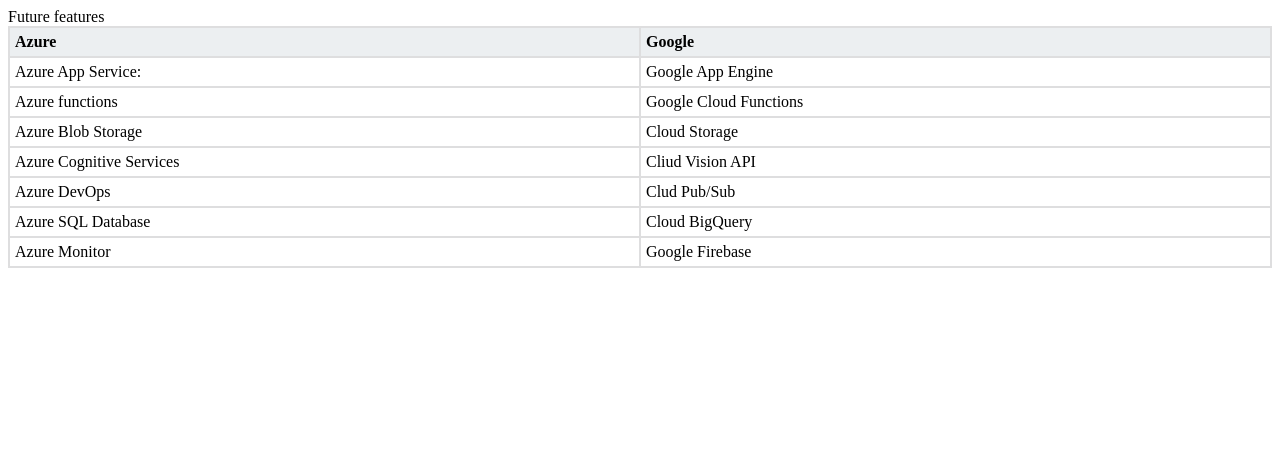
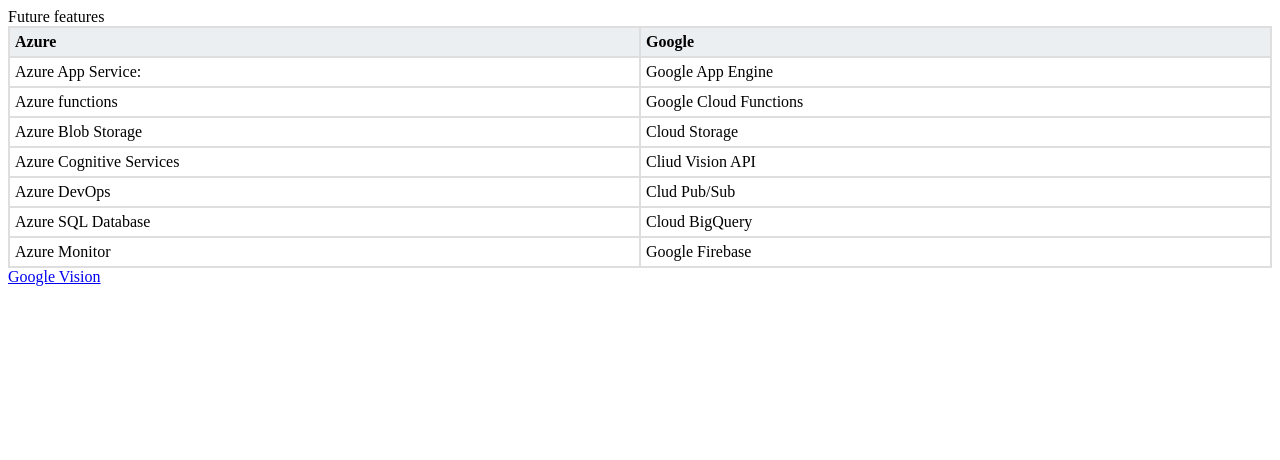
Before and after one commit to DanMGocan/portfoliowebsite, a Flask app: page / in a window 1280 px wide. Shown: the top 460 px of the page. Run offline with Flask 3, Linux system fonts and the light colour scheme; parts of the project's set-up code (start-up, migrations or seed data) failed here and were passed over.

Commit message:
Added two HTML anchors

```diff
--- a/app/templates/google.html
+++ b/app/templates/google.html
@@ -1,3 +1,5 @@
+<a href="/">Home</a>
+
 <h1 class="mb-4"><strong>Labels for the image</strong></h1>
 
 <table class="">
--- a/app/templates/index.html
+++ b/app/templates/index.html
@@ -82,5 +82,7 @@
             </tbody>
         </table>
 
+    <a href="/google_vision">Google Vision</a>
+
 </body>
 </html>
```
